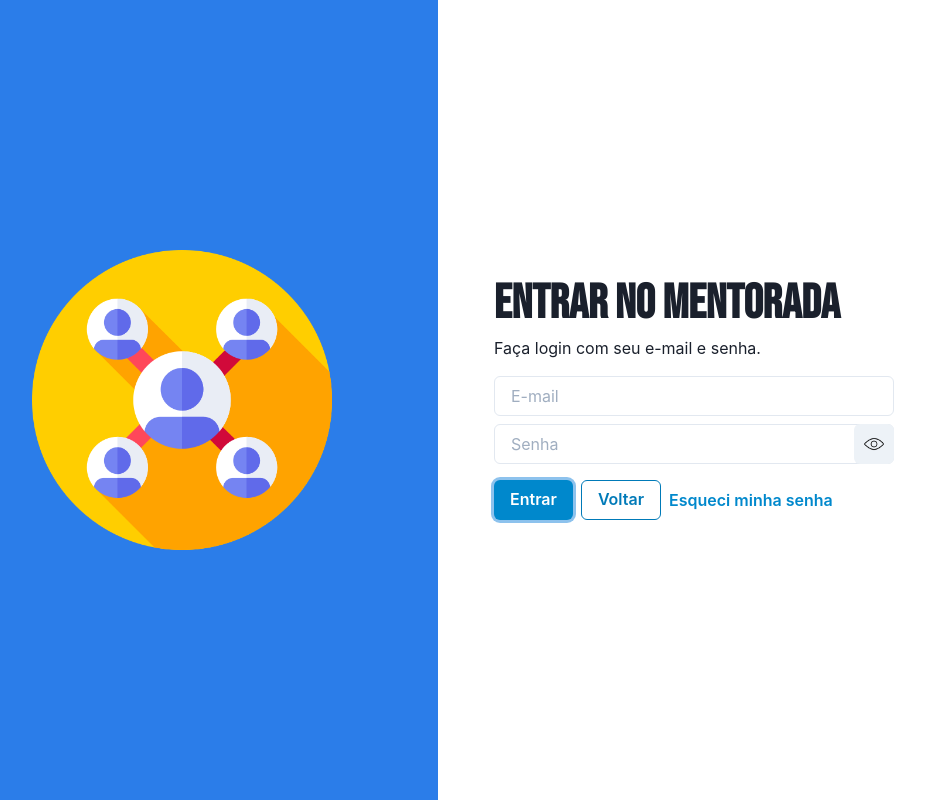
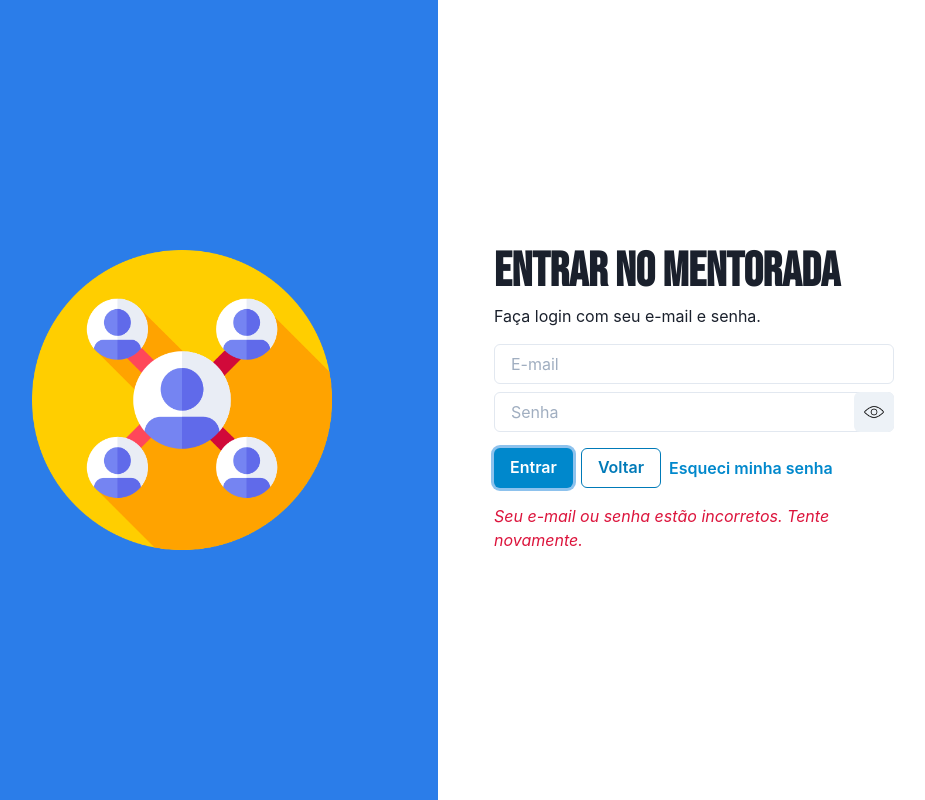
Before and after one commit to caioteixeiraa/tcc-front, a Next.js app in the folder lovelace/: page /login in a window 1280 px wide. Both pictures are taken after a click on the button "Entrar". Shown: the whole page, without its empty margins (74-999 px from the left). Built offline with nearby package versions, Linux system fonts and the light colour scheme; no server answers.

Commit message:
treating login error

```diff
--- a/lovelace/pages/login.js
+++ b/lovelace/pages/login.js
@@ -39,6 +39,7 @@
     const [confirmNewPassword, setConfirmNewPassword] = useInput('')
     const [emailToken, setEmailToken] = useInput('')
     const [enableInputs, setEnableInputs] = useState(true)
+    const [loginError, setLoginError] = useState(false)
 
     const { isMobile } = useWindowProperties()
 
@@ -56,8 +57,10 @@
                 pathname: '/dashboard',
                 query:{ userId: res.data.id }
             })
+            setLoginError(false)
         })
         .catch((err) => {
+            setLoginError(true)
             console.log(err)
         })
     }
@@ -137,8 +140,10 @@
                             colorScheme='telegram'
                             variant='link'
                             onClick={onOpen}
-                            >Esqueci minha senha</Button>
-                        </ButtonGroup>
+                            >Esqueci minha senha
+                        </Button>
+                    </ButtonGroup>
+                    {loginError && <Text color="crimson" as='i'>Seu e-mail ou senha estão incorretos. Tente novamente.</Text>}
                     </Stack>
                 </Box>
                 </Box> :
@@ -189,7 +194,9 @@
                             colorScheme='telegram'
                             variant='link'
                             onClick={onOpen}
-                            >Esqueci minha senha</Button>
+                            >Esqueci minha senha
+                        </Button>
+                    {loginError && <Text color="crimson" as='i'>Seu e-mail ou senha estão incorretos. Tente novamente.</Text>}
                     </Stack>
             </>
             }
```
